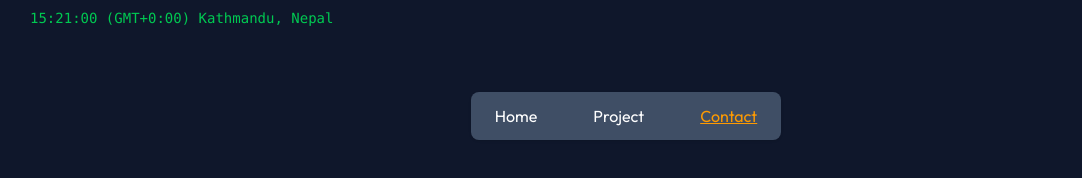
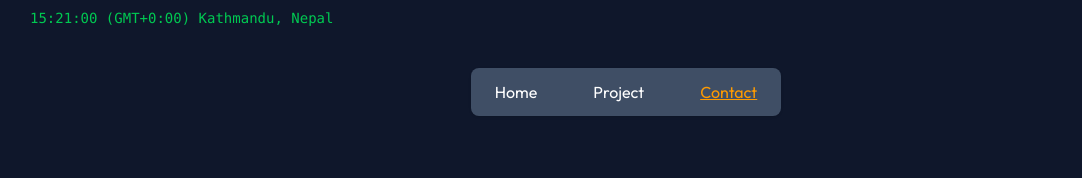
Before and after one commit to rajscriptsGH/Portfolio, a Next.js app: page / in a window 1280 px wide. Shown: the top 178 px of the page, without its empty margins (14-1096 px from the left). Built offline with nearby package versions, Linux system fonts and the light colour scheme; a web font is replaced by a local one.

Commit message:
theme change for home page

```diff
--- a/src/components/Navbar.tsx
+++ b/src/components/Navbar.tsx
@@ -6,9 +6,9 @@ const Navbar = () => {
         <div>
 
             <nav className='flex justify-center items-center w-full py-3 px-16 relative z-10 mt-20'>
-                <ul className='flex items-center py-3 rounded-lg px-4 gap-2 lg:gap-10 bg-slate-600/90 shadow-sm'>
+                <ul className='fixed  flex items-center py-3 rounded-lg px-4 gap-2 lg:gap-10 bg-slate-600/90 shadow-sm'>
                     <li>
-                        <a className='px-2 hover:text-slate-300 font-sans' href="#home">Home</a>
+                        <a className='px-2 hover:text-slate-300 font-sans' href="/">Home</a>
                     </li>
                     <li>
                         <a className='px-2 hover:text-slate-300 font-sans' href="#project">
```
